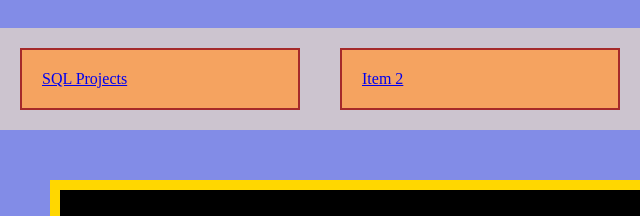
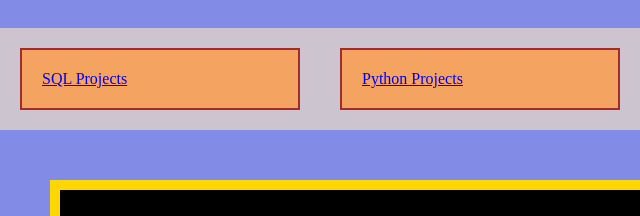
Before and after one commit to mattnichol/website, a plain HTML site: page index.html in a window 1280 px wide. Shown: the part 729-945 px from the top of the page, 0-640 px from the left. Drawn offline with Linux system fonts and the light colour scheme.

Commit message:
Update index.html

```diff
--- a/index.html
+++ b/index.html
@@ -25,7 +25,7 @@
 
     <div class="flex-container">
         <div><a href="Example1.html">SQL Projects</a></div>
-        <div><a href="Example2.html">Item 2</a></div>
+        <div><a href="Example2.html">Python Projects</a></div>
         <div><a href="Example3.html">Item 3</a></div>
         <div><a href="Example4.html">Item 4</a></div>
     </div>
```
